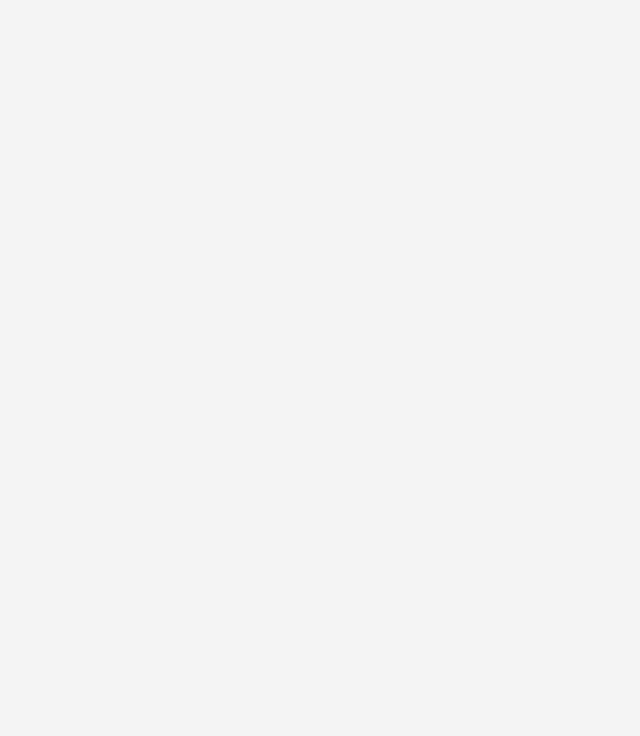
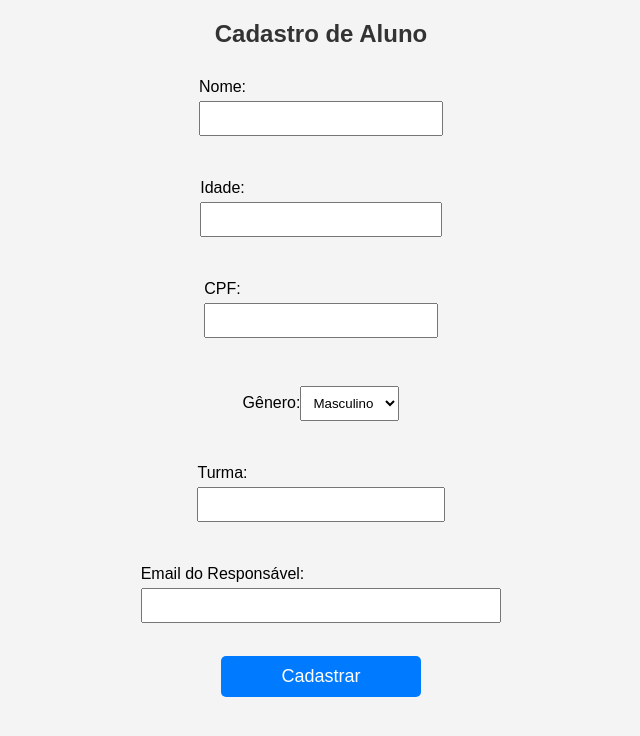
Before and after one commit to Zaanin/Projeto-Front, a React (Vite) app: page /cadastroAluno in a window 1280 px wide. Before the commit this address had no page. Shown: the top 736 px of the page, without its empty margins (319-959 px from the left). Built offline with nearby package versions, Linux system fonts and the light colour scheme; the HTML template or start-up script is replaced by a standard one.

Commit message:
commit final v1

```diff
--- a/src/App.tsx
+++ b/src/App.tsx
@@ -1,12 +1,14 @@
-import { Router } from './routes/router'
-import { BrowserRouter } from 'react-router-dom'
+// App.jsx
+import React from 'react';
+import { BrowserRouter as Router } from 'react-router-dom';
+import { Router as AppRouter } from './routes/router';
 
 function App() {
   return (
-    <BrowserRouter>
-      <Router />
-    </BrowserRouter>
-  )
+    <Router>
+      <AppRouter />
+    </Router>
+  );
 }
 
-export default App
+export default App;
--- a/src/routes/router.tsx
+++ b/src/routes/router.tsx
@@ -1,12 +1,14 @@
+// Router.jsx
 import React from 'react';
 import { Route, Routes } from 'react-router-dom';
 import { Home } from '../screens/Home';
 import { Visualizar } from '../screens/visualizar2';
-import Menu from '../screens/Menu2';
+import MenuVertical from '../screens/Menu2'; // Verifique se está importando o MenuVertical corretamente
+import CadastroAluno from '../screens/cadastroAluno';
 import TelaCadastro from '../screens/cadastroCli';
+import TelaDash from '../screens/dashboard';
 
 export function Router() {
-  // Estado para armazenar os dados do formulário
   const [dadosFormulario, setDadosFormulario] = React.useState({
     nome: '',
     idade: 0,
@@ -14,15 +16,10 @@ export function Router() {
     genero: '',
   });
 
-  // Função que será chamada quando o formulário for submetido
   const handleCadastroSubmit = (dados) => {
-    // Lógica para lidar com os dados do formulário
     console.log('Dados do formulário:', dados);
-    // Pode adicionar lógica para enviar os dados para o servidor, etc.
-    // Exemplo: api.post('/cadastrar', dados)
   };
 
-  // Função para atualizar o estado conforme os campos do formulário são alterados
   const handleChange = (campo, valor) => {
     setDadosFormulario((prevDados) => ({ ...prevDados, [campo]: valor }));
   };
@@ -30,9 +27,8 @@ export function Router() {
   return (
     <Routes>
       <Route path="/" element={<Home />} />
-      <Route path="/Menu2" element={<Menu />} />
+      <Route path="/Menu2" element={<MenuVertical />} />
       <Route path="/visualizar2/:Nome" element={<Visualizar />} />
-      {/* Passar a função onSubmit e os dados do formulário ao usar TelaCadastro */}
       <Route
         path="/cadastroCli"
         element={
@@ -43,6 +39,8 @@ export function Router() {
           />
         }
       />
+      <Route path="/cadastroAluno" element={<CadastroAluno />} />
+      <Route path="/dashboard" element={<TelaDash/>} />
     </Routes>
   );
 }
--- a/src/screens/Menu2.tsx
+++ b/src/screens/Menu2.tsx
@@ -1,20 +1,23 @@
+// MenuVertical.jsx
 import React from 'react';
 import { Link } from 'react-router-dom';
-import './Menu.css'; // Certifique-se de importar seus estilos corretamente
+import './Menu.css';
 
 const MenuVertical = () => {
   return (
     <div className="menuVertical">
       <div className="menuItems">
-        {/* Adicione a rota ao primeiro botão para ir para a tela de cadastro */}
         <Link to="/cadastroCli">
           <button>Cadastro de Usuário</button>
         </Link>
         <div className="buttonContainer">
-          <button>Cadastro de Aluno</button>
+          <Link to="/cadastroAluno">
+            <button>Cadastro de Aluno</button>
+          </Link>
+          <Link to="/dashboard">
           <button>DashBoard Turma</button>
+          </Link>
           <button>Agenda Direção</button>
-          {/* Adicione mais botões conforme necessário */}
         </div>
       </div>
     </div>
--- /dev/null
+++ b/src/screens/cadastroAluno.css
@@ -0,0 +1,39 @@
+/* CadastroAluno.css */
+
+.cadastro-aluno-container {
+    text-align: center;
+    margin: 20px;
+  }
+
+  .cadastro-aluno-title {
+    color: #333;
+  }
+
+  .cadastro-aluno-form {
+    display: flex;
+    flex-direction: column;
+    align-items: center;
+  }
+
+  .cadastro-aluno-label {
+    margin: 10px;
+  }
+
+  .cadastro-aluno-input,
+  .cadastro-aluno-select {
+    padding: 8px;
+    margin: 5px 0;
+  }
+
+  .cadastro-aluno-submit {
+    background-color: #007bff;
+    color: #fff;
+    padding: 10px;
+    border: none;
+    border-radius: 5px;
+    cursor: pointer;
+  }
+
+  .cadastro-aluno-submit:hover {
+    background-color: #0056b3;
+  }
--- /dev/null
+++ b/src/screens/cadastroAluno.tsx
@@ -0,0 +1,76 @@
+// CadastroAluno.jsx
+import React, { useState } from 'react';
+import './cadastroAluno.css'; // Certifique-se de importar seus estilos corretamente
+
+const CadastroAluno = () => {
+  const [aluno, setAluno] = useState({
+    nome: '',
+    idade: '',
+    cpf: '',
+    genero: 'masculino',
+    turma: '',
+    emailResponsavel: '',
+  });
+
+  const handleChange = (e) => {
+    const { name, value } = e.target;
+    setAluno((prevAluno) => ({ ...prevAluno, [name]: value }));
+  };
+
+  const handleSubmit = (e) => {
+    e.preventDefault();
+    console.log('Aluno cadastrado:', aluno);
+    // Adicione a lógica para cadastrar o aluno (por exemplo, enviar para um backend)
+  };
+
+  return (
+    <div className="cadastro-aluno-container">
+      <h2 className="cadastro-aluno-title">Cadastro de Aluno</h2>
+      <form className="cadastro-aluno-form" onSubmit={handleSubmit}>
+        <label className="cadastro-aluno-label">
+          Nome:
+          <input type="text" name="nome" value={aluno.nome} onChange={handleChange} className="cadastro-aluno-input" />
+        </label>
+        <br />
+        <label className="cadastro-aluno-label">
+          Idade:
+          <input type="number" name="idade" value={aluno.idade} onChange={handleChange} className="cadastro-aluno-input" />
+        </label>
+        <br />
+        <label className="cadastro-aluno-label">
+          CPF:
+          <input type="text" name="cpf" value={aluno.cpf} onChange={handleChange} className="cadastro-aluno-input" />
+        </label>
+        <br />
+        <label className="cadastro-aluno-label">
+          Gênero:
+          <select name="genero" value={aluno.genero} onChange={handleChange} className="cadastro-aluno-select">
+            <option value="masculino">Masculino</option>
+            <option value="feminino">Feminino</option>
+            <option value="outro">Outro</option>
+          </select>
+        </label>
+        <br />
+        <label className="cadastro-aluno-label">
+          Turma:
+          <input type="text" name="turma" value={aluno.turma} onChange={handleChange} className="cadastro-aluno-input" />
+        </label>
+        <br />
+        <label className="cadastro-aluno-label">
+          Email do Responsável:
+          <input
+            type="email"
+            name="emailResponsavel"
+            value={aluno.emailResponsavel}
+            onChange={handleChange}
+            className="cadastro-aluno-input"
+          />
+        </label>
+        <br />
+        <button type="submit" className="cadastro-aluno-submit">Cadastrar</button>
+      </form>
+    </div>
+  );
+};
+
+export default CadastroAluno;
--- /dev/null
+++ b/src/screens/dashboard.css
@@ -0,0 +1,47 @@
+/* Dashboard.css */
+.dashboard {
+    padding: 20px;
+    text-align: center;
+  }
+
+  .dashboard-title {
+    color: #333;
+    font-size: 24px;
+    margin-bottom: 20px;
+  }
+
+  .chart-container {
+    width: 80%;
+    margin: 20px auto;
+  }
+
+  .chart {
+    border: 1px solid #ddd;
+    border-radius: 8px;
+    box-shadow: 0 4px 8px rgba(0, 0, 0, 0.1);
+  }
+
+  .student-list {
+    display: flex;
+    flex-wrap: wrap;
+    justify-content: space-around;
+  }
+
+  .student-card {
+    border: 1px solid #ddd;
+    border-radius: 8px;
+    padding: 10px;
+    margin: 10px;
+    width: 200px;
+    box-shadow: 0 4px 8px rgba(0, 0, 0, 0.1);
+  }
+
+  .student-name {
+    margin-bottom: 8px;
+    font-size: 18px;
+  }
+
+  .student-grade {
+    margin: 0;
+    font-size: 16px;
+  }
--- /dev/null
+++ b/src/screens/dashboard.tsx
@@ -0,0 +1,57 @@
+// Dashboard.jsx
+import React from 'react';
+import './dashboard.css';
+
+const Dashboard = () => {
+  // Dados fictícios de desempenho de alunos
+  const studentData = [
+    { nome: 'João', nota: 90 },
+    { nome: 'Maria', nota: 85 },
+    { nome: 'Pedro', nota: 78 },
+    { nome: 'Ana', nota: 95 },
+    { nome: 'Carlos', nota: 88 },
+    // Adicione mais alunos conforme necessário
+  ];
+
+  // Extrair nomes e notas para criação do gráfico
+  const studentNames = studentData.map((student) => student.nome);
+  const studentGrades = studentData.map((student) => student.nota);
+
+  // Dados para o gráfico de barras
+  const chartData = {
+    labels: studentNames,
+    datasets: [
+      {
+        label: 'Desempenho dos Alunos',
+        backgroundColor: 'rgba(75,192,192,0.4)',
+        borderColor: 'rgba(75,192,192,1)',
+        borderWidth: 1,
+        hoverBackgroundColor: 'rgba(75,192,192,0.8)',
+        hoverBorderColor: 'rgba(75,192,192,1)',
+        data: studentGrades,
+      },
+    ],
+  };
+
+  return (
+    <div className="dashboard">
+      <h1 className="dashboard-title">Dashboard da Turma</h1>
+      <div className="chart-container">
+        <div className="chart">
+          {/* Usando o elemento canvas para o gráfico */}
+          <canvas id="myChart" width="400" height="200"></canvas>
+        </div>
+      </div>
+      <div className="student-list">
+        {studentData.map((student, index) => (
+          <div key={index} className="student-card">
+            <h2 className="student-name">{student.nome}</h2>
+            <p className="student-grade">Nota: {student.nota}</p>
+          </div>
+        ))}
+      </div>
+    </div>
+  );
+};
+
+export default Dashboard;
```
Also changed, not shown: src/screens/cadastroCli.tsx (+9 -35 lines).
